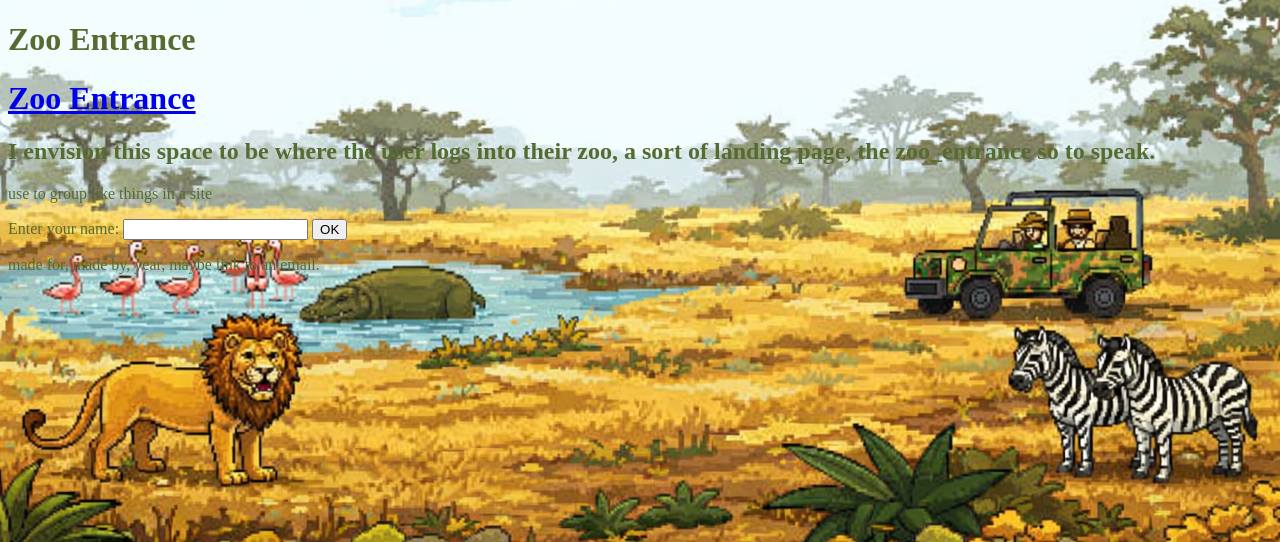
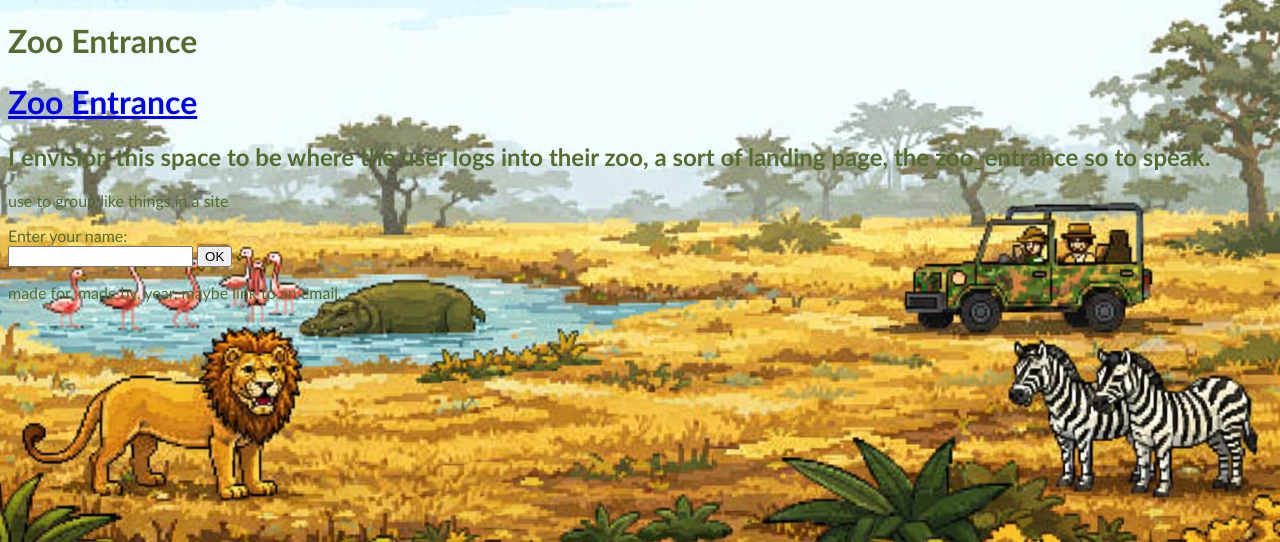
Before and after one commit to zeerob440/the_zoo, a Django app: page / in a window 1280 px wide. Shown: the top 542 px of the page. Run offline with Django 5.2, Linux system fonts and the light colour scheme.

Commit message:
style: updated font family in zoo.css to trebuchet

```diff
--- a/static/css/zoo.css
+++ b/static/css/zoo.css
@@ -5,9 +5,9 @@ body {
     background-position: center;
     background-repeat: no-repeat;
     background-size: cover;
+    font-family: 'Trebuchet MS', 'Lucida Sans Unicode', 'Lucida Grande', 'Lucida Sans', Arial, sans-serif;
 }
 
 form {
-    align-items: center;
-    margin: 0 auto;
+    width: 300px;
 }
```
